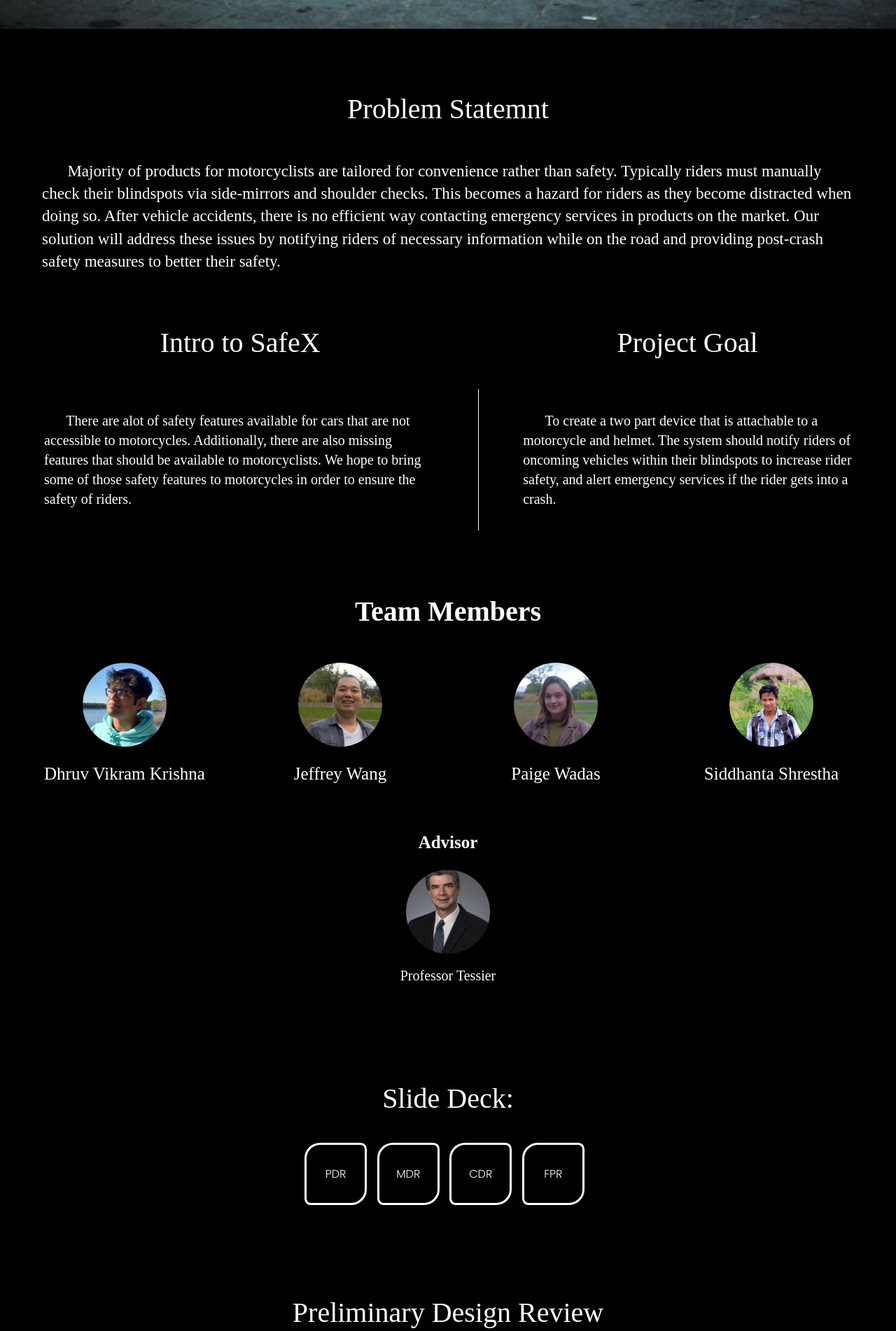
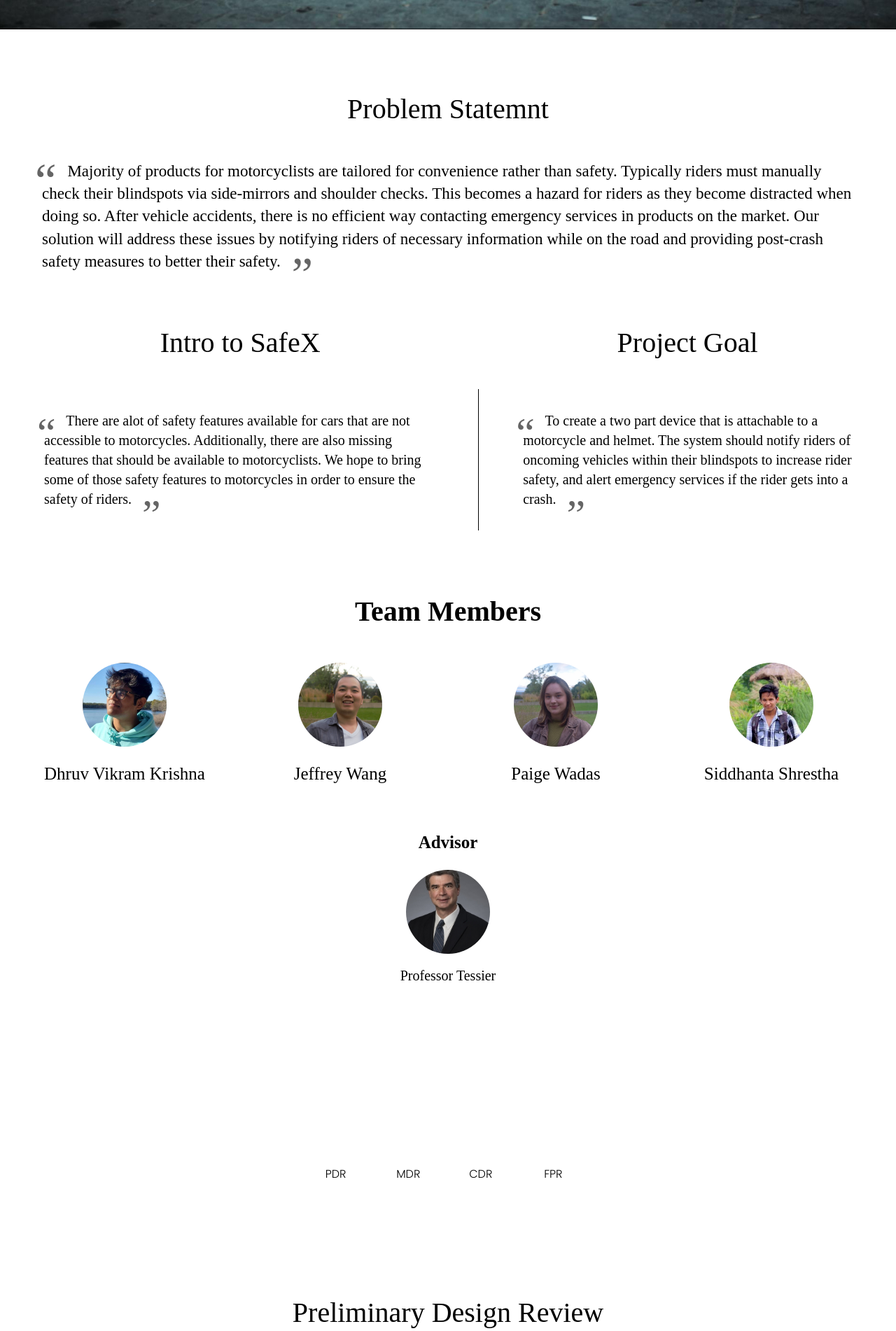
Before and after one commit to SiddShr/SafeX, a plain HTML site: page index.html in a window 1280 px wide. Shown: the part 858-2760 px from the top of the page at 70% size. Drawn offline with Linux system fonts and the light colour scheme; a web font is replaced by a local one.

Commit message:
removed dark mode

```diff
--- a/index.html
+++ b/index.html
@@ -46,10 +46,10 @@
     <div>
         <div id="problemStatement">
             <div class="problemStatementHead">
-                <p style = "font-size: 40px; text-align: center; color: white;">Problem Statemnt</p>
+                <p style = "font-size: 40px; text-align: center;">Problem Statemnt</p>
             </div>
             <blockquote>
-                <p class="quotation" style="color: white;">
+                <p class="quotation">
                     Majority of products for motorcyclists are tailored for convenience rather than safety. Typically riders must manually check their blindspots via side-mirrors and shoulder checks. This becomes a hazard for riders as they become distracted when doing so. After vehicle accidents, there is no efficient way contacting emergency services in products on the market. Our solution will address these issues by notifying riders of necessary information while on the road and providing post-crash safety measures to better their safety.
                 </p>
             </blockquote>
@@ -66,7 +66,7 @@
                     </td>
                 </tr>
                 <tr>
-                <td style = "border-right:1px solid white;">
+                <td style = "border-right:1px solid black;">
                     <blockquote>
                         <p class="quotation" style = "font-size: 20px;" >
                             There are alot of safety features available for cars that are not accessible to motorcycles.
--- a/style.css
+++ b/style.css
@@ -6,10 +6,10 @@
 body{
     margin: 0;
     font-family: 'Poppins', sans-serif;
-    background-color: black;
+    background-color: white;
 }
 p{
-  color: white;
+  color: black;
   font-family: 'Maitree', serif;
 }
 
@@ -211,11 +211,11 @@ mark {
 
   .slider-nav {
     align-items: center;
-    background-color: black;
+    background-color: white;
     border-radius: 25% 10%;
     border-style: solid;
     border-color: white;
-    color: white;
+    color: black;
     display: inline-flex;
     height: 1.5rem;
     justify-content: center;
@@ -229,8 +229,8 @@ mark {
 
   .slider-nav:hover,
   .slider-nav:active {
-    background-color: white;
-    color: black;
+    background-color: black;
+    color: white;
     transition: .5s ease-in;
   }
 
@@ -239,11 +239,11 @@ mark {
   .link {
     text-decoration: none;
     color: black;
-    background: linear-gradient(to left, yellow 50%, black 50%) right;
+    background: linear-gradient(to left, yellow 50%, white 50%) right;
     background-size: 200%;
     transition: .5s ease-out;
   }
   .link:hover{
     background-position: left;
-    color: white;
+    color: black;
   }
```
